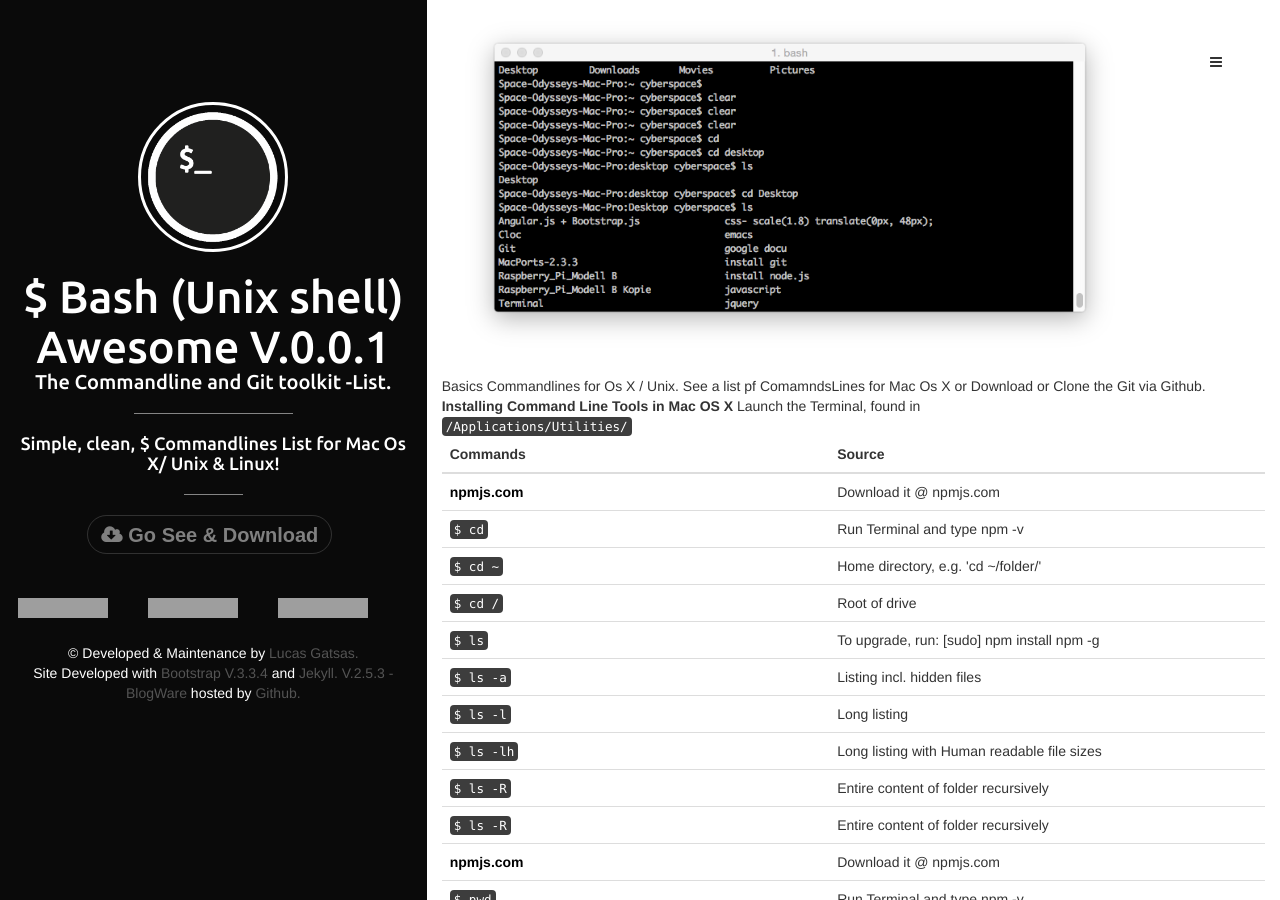
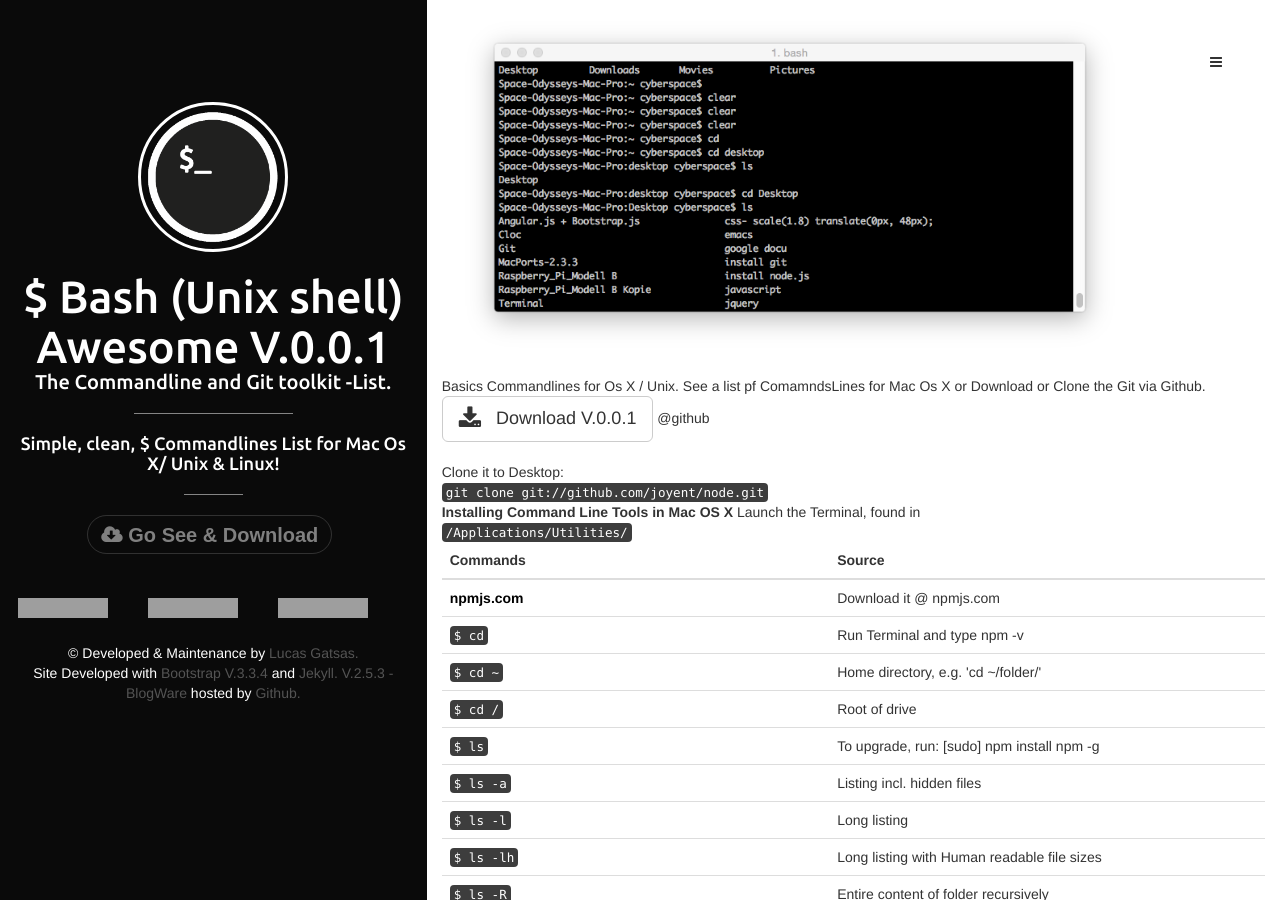
Before and after one commit to bashawesome/bashawesome.github.io, a Jekyll site: the page built from index.html, in a window 1280 px wide and 900 px high, cut to the strip 0-900 px from the top of the window. Built offline with Jekyll 4.4.1, drawn with Linux system fonts in a browser that asks for light colours; nearby versions of some CDN libraries; the list of posts is cut into pages by our own code; grey boxes are pictures that could not be loaded.

Commit message:
Update Clean

```diff
--- a/_includes/default.html
+++ b/_includes/default.html
@@ -132,6 +132,15 @@ $("#sidebar").animate({width:'33.3333%'},'slow');
 <br/>
 <br/>
 Basics Commandlines for Os X / Unix. See a list pf ComamndsLines for Mac Os X or Download or Clone the Git via Github.
+
+<div class="actions">
+          <a class="btn btn-default btn-lg" href="./assets/font-awesome-4.3.0.zip" onclick="_gaq.push(['_trackEvent', 'Outbound Link', 'Download on GitHub']);">
+            <i class="fa fa-download fa-lg"></i>&nbsp;&nbsp;
+            Download V.0.0.1
+          </a> @github
+          <br>  <br>  Clone it to Desktop: <br><code> git clone git://github.com/joyent/node.git </code>
+
+        </div>
 
 
 <strong>Installing Command Line Tools in Mac OS X </strong>
```
